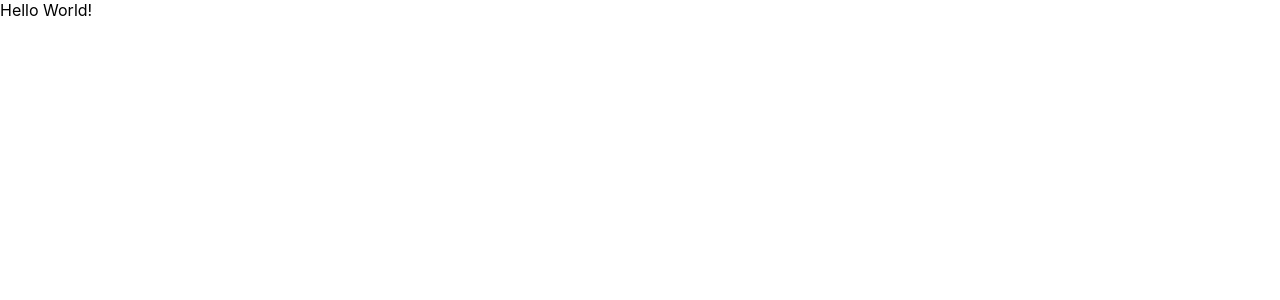
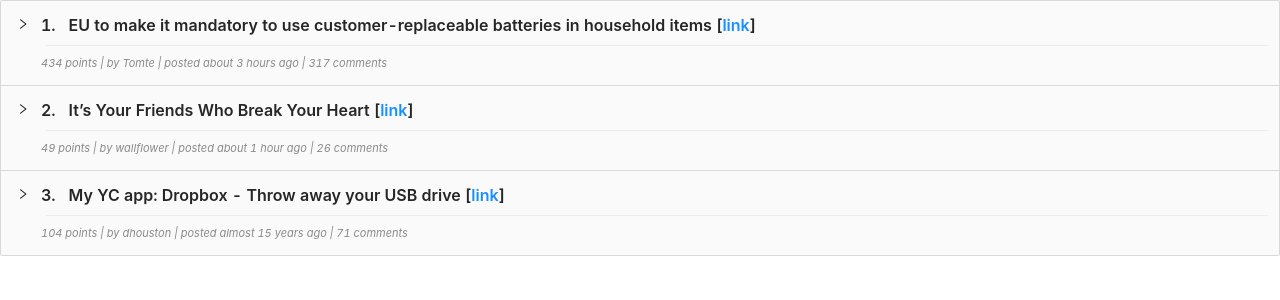
Before and after one commit to roozgh/hackernews-react, a React (Create React App) app: page / in a window 1280 px wide. Shown: the top 300 px of the page. Built offline with nearby package versions, Linux system fonts and the light colour scheme.

Commit message:
add stories component

```diff
--- a/src/App.tsx
+++ /dev/null
@@ -1,5 +0,0 @@
-function App() {
-  return <div className="App">Hello World!</div>;
-}
-
-export default App;
--- /dev/null
+++ b/src/Hackernews.tsx
@@ -0,0 +1,5 @@
+import { Stories } from "./components/Stories";
+
+export const Hackernews = () => {
+  return <Stories />;
+};
--- /dev/null
+++ b/src/components/Stories.tsx
@@ -0,0 +1,16 @@
+import { Collapse } from "antd";
+import { Story } from "./Story";
+import { mockStories } from "../mock-data/stories";
+
+export const Stories = () => {
+  return (
+    <Collapse accordion>
+      {mockStories.map((story, index) => (
+        <Collapse.Panel
+          header={<Story story={story} index={index + 1} />}
+          key={story.id}
+        ></Collapse.Panel>
+      ))}
+    </Collapse>
+  );
+};
--- /dev/null
+++ b/src/components/Story.tsx
@@ -0,0 +1,30 @@
+import { Typography, Divider } from "antd";
+import { formatDistanceToNow } from "date-fns";
+import { Item } from "../types/hackernews";
+
+const { Title, Text } = Typography;
+
+interface StoryProps {
+  index: number;
+  story: Item;
+}
+
+export const Story = ({ index, story }: StoryProps) => {
+  const { title, by, score, url, time, descendants } = story;
+  return (
+    <div>
+      <Title level={5}>
+        {index}. &nbsp; {title} [
+        <a href={url} target="_blank" rel="noreferrer">
+          link
+        </a>
+        ]
+      </Title>
+      <Divider style={{ margin: 5 }} />
+      <Text type="secondary" italic style={{ fontSize: 11 }}>
+        {score} points | by {by} | posted {formatDistanceToNow(time * 1000)} ago | {descendants}{" "}
+        comments
+      </Text>
+    </div>
+  );
+};
--- a/src/index.tsx
+++ b/src/index.tsx
@@ -1,11 +1,12 @@
 import React from "react";
 import ReactDOM from "react-dom";
-import "./css/index.css";
-import App from "./App";
+import "antd/dist/antd.min.css";
+//import "./css/index.css";
+import { Hackernews } from "./Hackernews";
 
 ReactDOM.render(
   <React.StrictMode>
-    <App />
+    <Hackernews />
   </React.StrictMode>,
   document.getElementById("root")
 );
--- /dev/null
+++ b/src/mock-data/stories.ts
@@ -0,0 +1,35 @@
+export const mockStories = [
+  {
+    by: "Tomte",
+    descendants: 317,
+    id: 30660953,
+    kids: [30661457, 30661572, 30662530],
+    score: 434,
+    time: 1647177253,
+    title: "EU to make it mandatory to use customer-replaceable batteries in household items",
+    type: "story",
+    url: "https://www.eevblog.com/forum/dodgy-technology/not-dodgy-at-all-and-long-overdue-user-replaceable-batteries/",
+  },
+  {
+    by: "wallflower",
+    descendants: 26,
+    id: 30661968,
+    kids: [30662344, 30662791, 30662292],
+    score: 49,
+    time: 1647184741,
+    title: "It’s Your Friends Who Break Your Heart",
+    type: "story",
+    url: "https://www.theatlantic.com/magazine/archive/2022/03/why-we-lose-friends-aging-happiness/621305/",
+  },
+  {
+    by: "dhouston",
+    descendants: 71,
+    id: 8863,
+    kids: [9224, 8917, 8952, 8958],
+    score: 104,
+    time: 1175714200,
+    title: "My YC app: Dropbox - Throw away your USB drive",
+    type: "story",
+    url: "http://www.getdropbox.com/u/2/screencast.html",
+  },
+];
--- a/src/types/hackernews.ts
+++ b/src/types/hackernews.ts
@@ -1,9 +1,11 @@
 export interface Item {
   id: number;
+  by: string;
+  descendants: number;
+  kids: number[];
   time: number;
   score: number;
-  by: string;
   title: string;
   url: string;
-  type: "story" | "comment";
+  type: string;
 }
```
Also changed, not shown: src/mock-data/comments.ts (added, +11 -0 lines), 1 other file (tests, documents, lock files or other folders).
